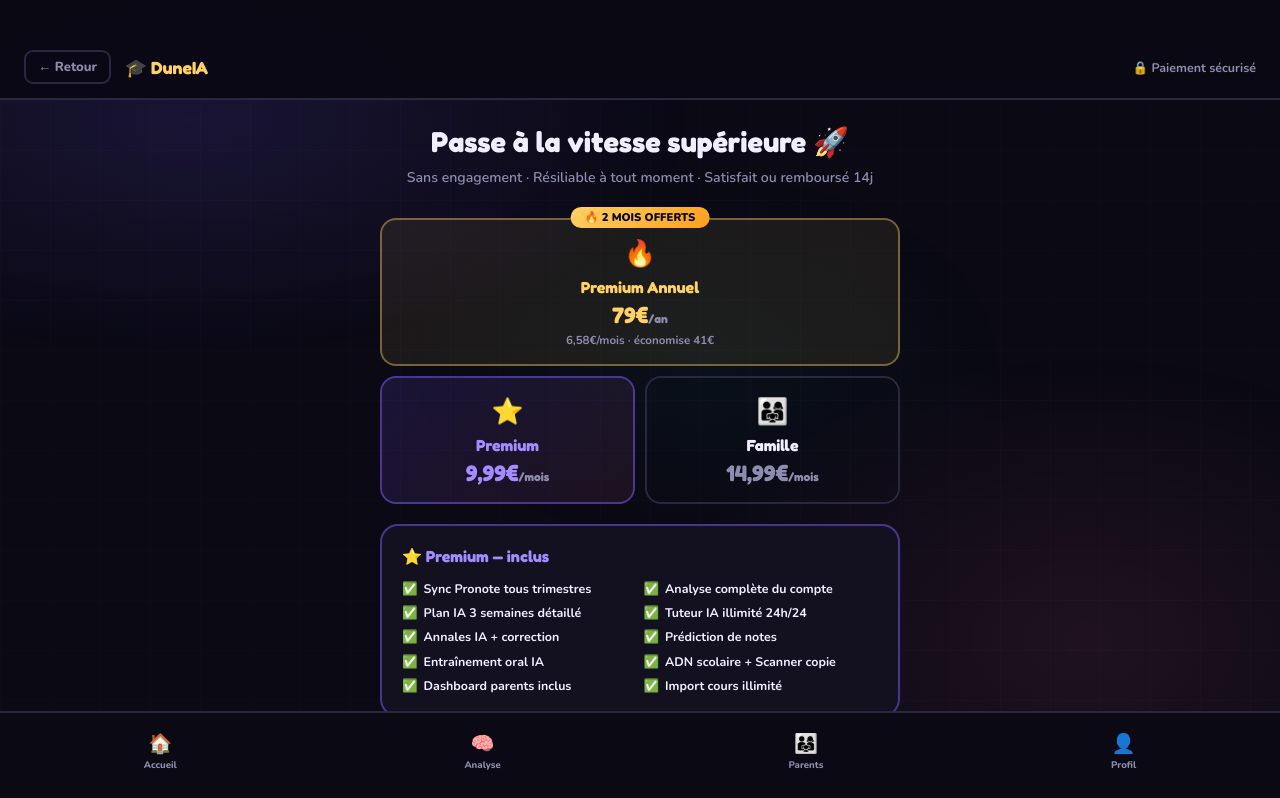
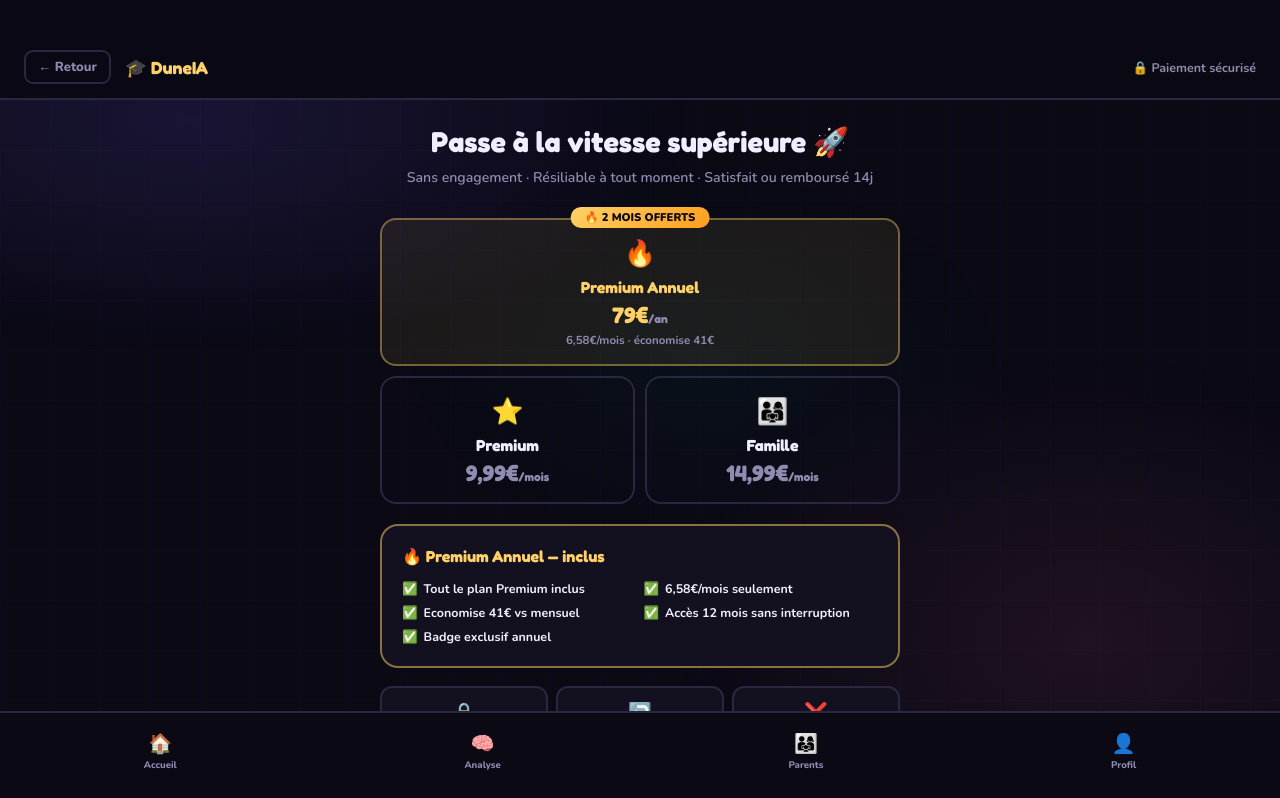
Before and after one commit to oboudri-web/duneia-frontend, a Next.js app: page /paiement in a window 1280 px wide. Shown: the top 798 px of the page. Built offline with nearby package versions, Linux system fonts and the light colour scheme; sample sign-in values are in the browser's storage.

Commit message:
fix: add annuel to selectedPlan type

```diff
--- a/app/paiement/page.tsx
+++ b/app/paiement/page.tsx
@@ -7,7 +7,7 @@
 export default function Paiement() {
   const router = useRouter()
   const [user, setUser] = useState<any>(null)
-  const [selectedPlan, setSelectedPlan] = useState<'premium'|'famille'>('premium')
+  const [selectedPlan, setSelectedPlan] = useState<'premium'|'famille'|'annuel'>('annuel')
   const [loading, setLoading] = useState(false)
   const [error, setError] = useState('')
 
```
